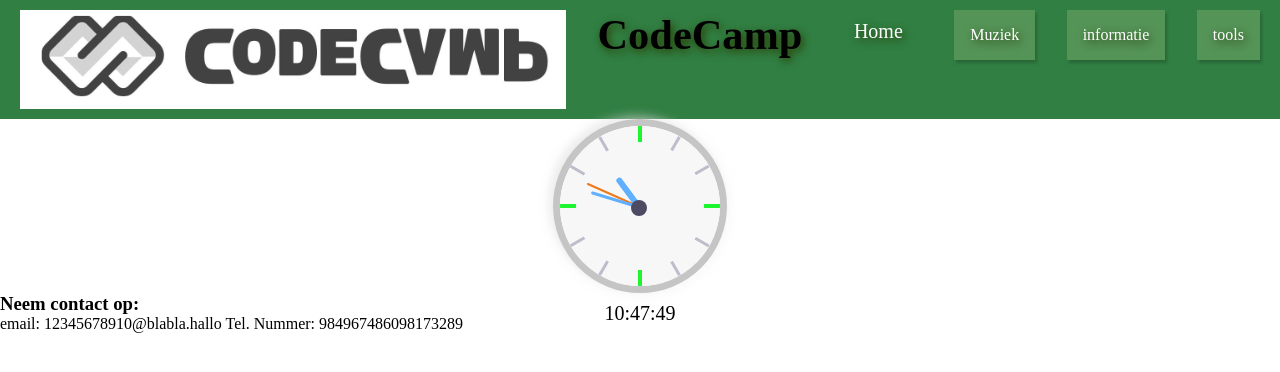
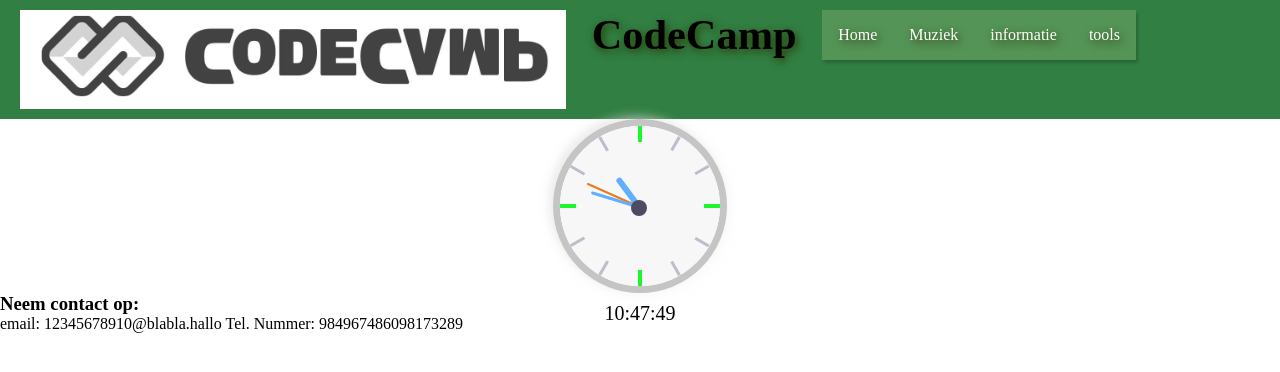
Before and after one commit to WouterSma/c2codecamp, a PHP site: page /c2codecamp/ in a window 1280 px wide. Shown: the top 372 px of the page. Run offline with PHP 8.4, Linux system fonts and the light colour scheme.

Commit message:
made the nav buttons prettier

```diff
--- a/css/style.css
+++ b/css/style.css
@@ -170,6 +170,11 @@ nav, h1{
 
 }
 
+.nav_links{
+    display: flex;
+    padding-right: 10%;
+}
+
     /* Dropdown code*/
 .dropdown {
     position: relative;
--- a/header.php
+++ b/header.php
@@ -2,7 +2,10 @@
        <nav>
             <img src="img/logo.png" alt="logo CodeCamp">
             <h1>CodeCamp</h1>
-            <a href="index.php">Home</a>
+            <div class="nav_links">
+                <div class="dropdown">
+                    <a class="dropdown_button" href="index.php">Home</a>
+                </div>
                 <div class="dropdown">
                     <a class="dropdown_button" href="muziek/muziek.php">Muziek</a>
                     <div class="dropdown_content">
@@ -30,5 +33,6 @@
                         <a href="#">tools enzo</a>
                     </div>
                 </div>
+            </div>
        </nav>
 </header>
```
Lines whose indentation alone changed are shown as unchanged.
